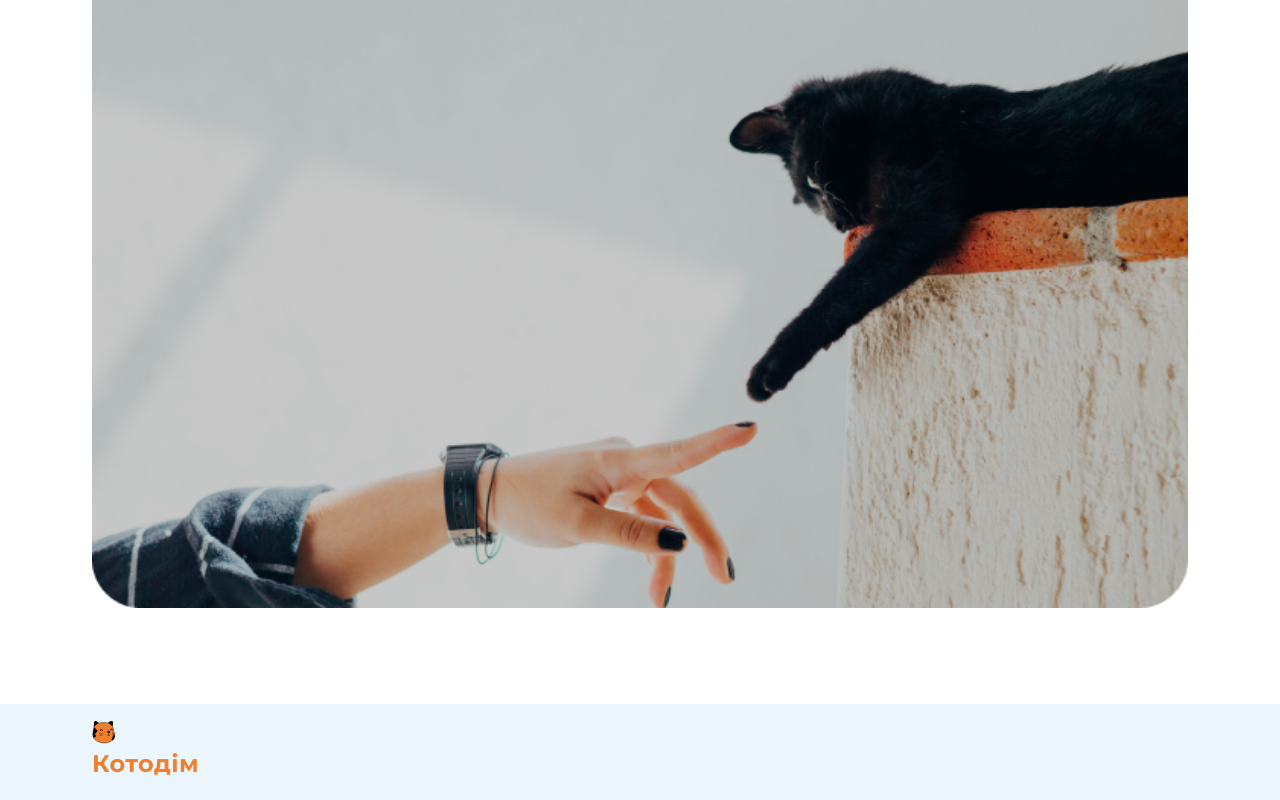
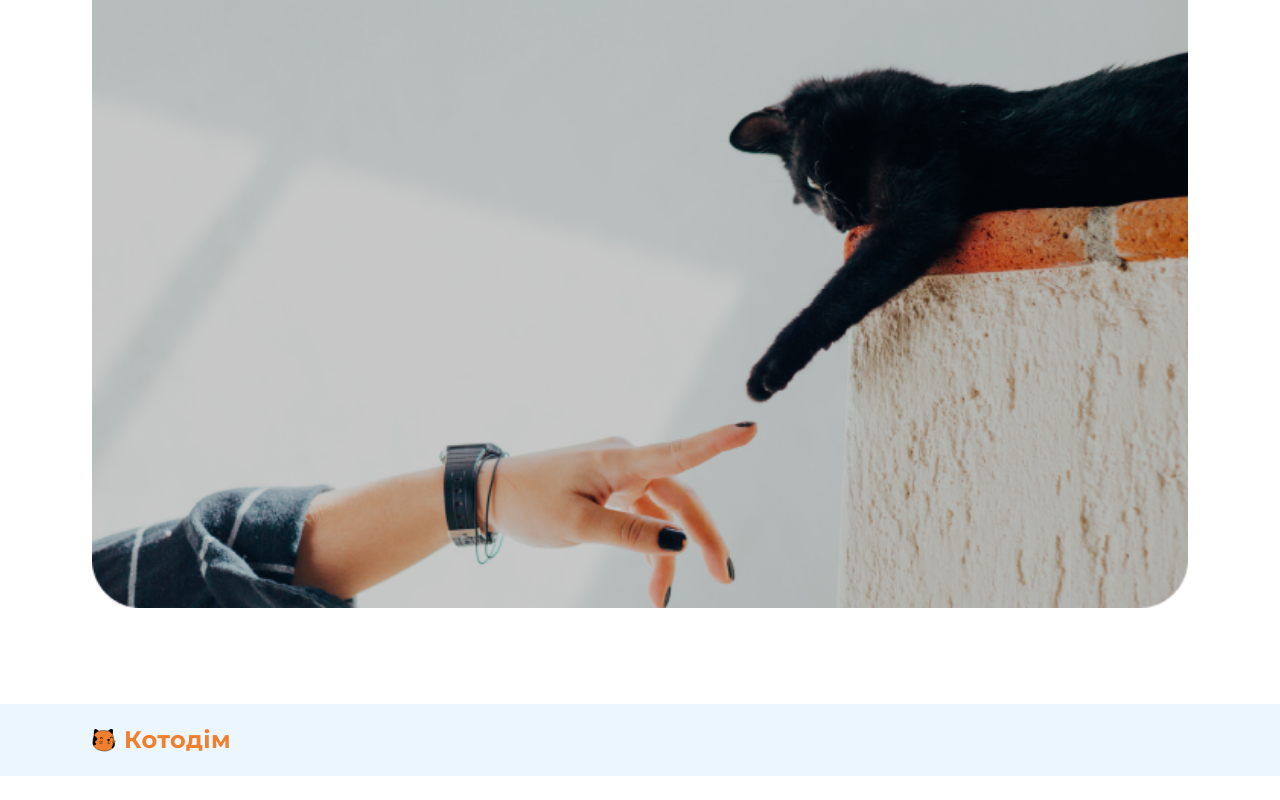
Before and after one commit to grizeus/grid, a plain HTML site: page project/index.html in a window 1280 px wide. Shown: the part 2005-2805 px from the top of the page. After the commit the page ends 2781 px from the top, so only its background shows below. Drawn offline with Linux system fonts and the light colour scheme.

Commit message:
rename header-container class to logo-container & use it in footer

```diff
--- a/project/index.html
+++ b/project/index.html
@@ -13,7 +13,7 @@
 
 <body>
   <header class="header">
-    <div class="container header-container">
+    <div class="container logo-container">
       <img src="./img/cat.svg" alt="cat" class="logo">
       <h1 class="label">Котодім</h1>
     </div>
@@ -152,7 +152,7 @@
     </div>
   </main>
   <footer class="footer">
-    <div class="container">
+    <div class="container logo-container">
       <img src="./img/cat.svg" alt="cat" class="logo">
       <h2 class="label">Котодім</h2>
     </div>
--- a/project/styles.css
+++ b/project/styles.css
@@ -5,7 +5,7 @@
   padding: 16px;
 }
 
-.header-container {
+.logo-container {
   display: grid;
   grid-template-columns: 24px 1fr;
   column-gap: 8px;
```
